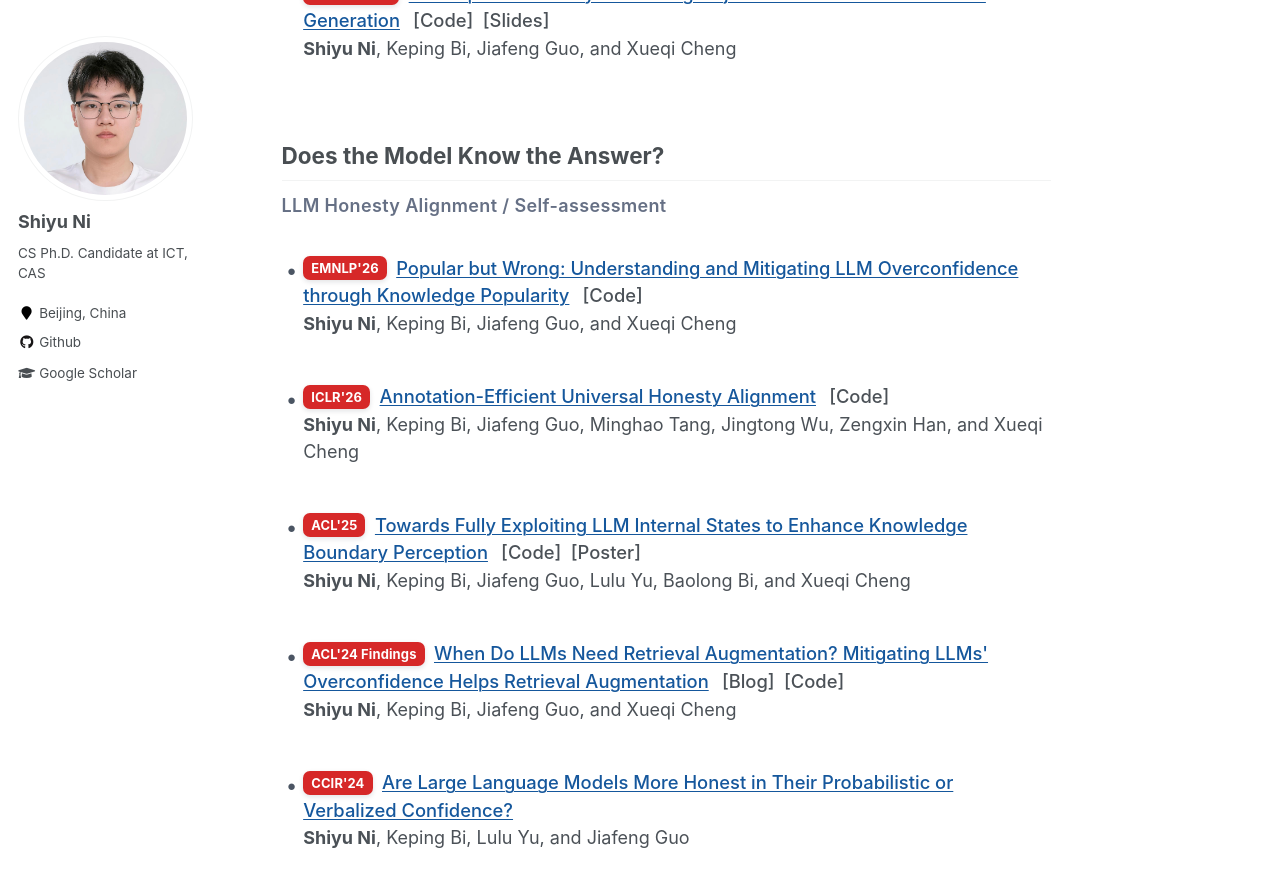
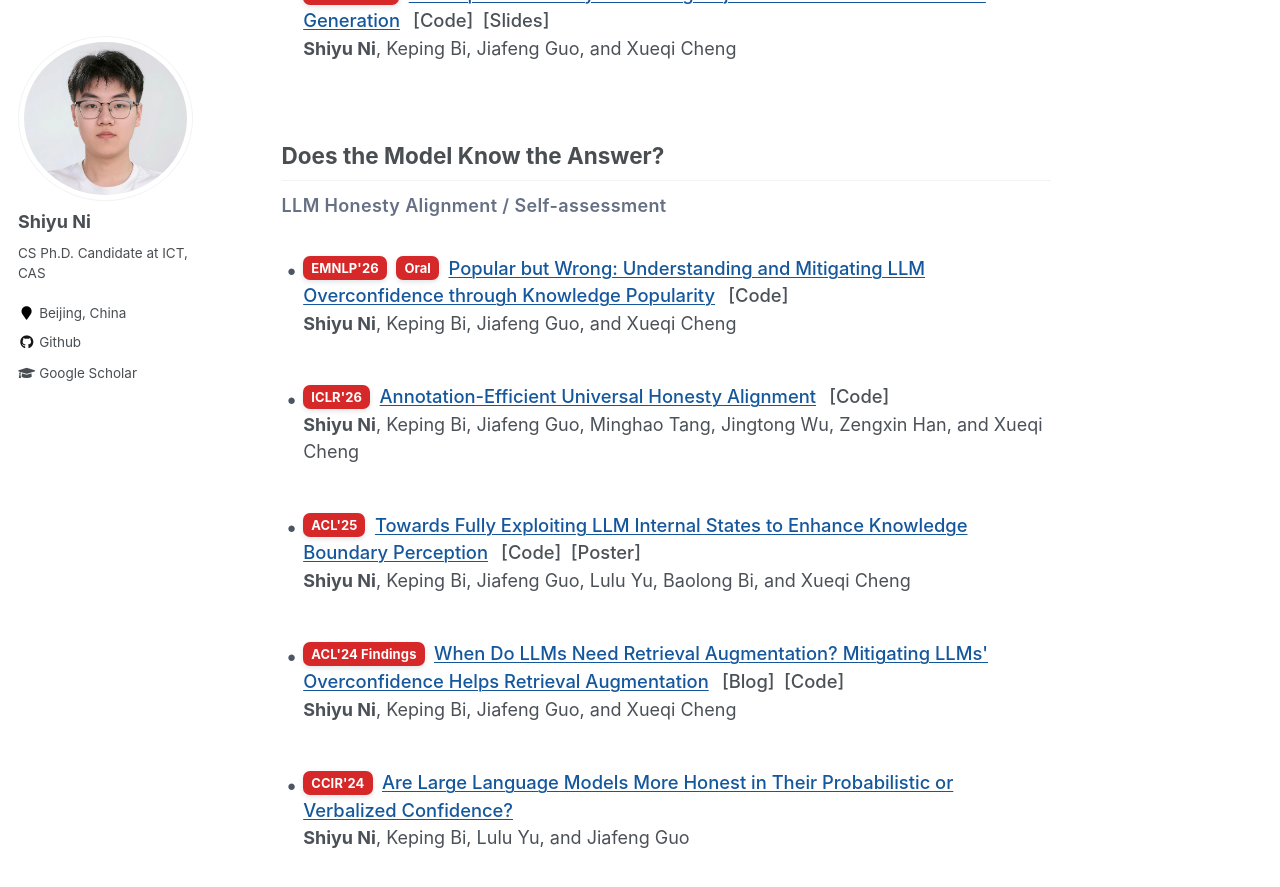
Before and after one commit to ShiyuNee/ShiyuNee.github.io, a Jekyll site: the page built from _pages/publications.md, in a window 1280 px wide and 900 px high, scrolled down 500 px. Shown: the top 887 px of the window. Built offline with Jekyll 4.4.1, drawn with Linux system fonts in a browser that asks for light colours.

Commit message:
Add Oral badge for EMNLP 2026 publication

```diff
--- a/_data/publications.yml
+++ b/_data/publications.yml
@@ -32,6 +32,7 @@
       accent: blue
       thumbnail: /images/publications/knowledge-popularity.jpg
       conference: EMNLP'26
+      presentation: Oral
       google_citations: 10
       links:
         - label: PDF
--- a/_includes/publication-card.html
+++ b/_includes/publication-card.html
@@ -12,6 +12,9 @@
       {% assign conference_type = paper.conference | downcase %}
       <span class="publication-card__conference{% if conference_type == 'arxiv' or conference_type == 'preprint' %} publication-card__conference--preprint{% endif %}" title="{{ paper.venue }}">{{ paper.conference }}</span>
     {% endif %}
+    {% if paper.presentation %}
+      <span class="publication-card__conference publication-card__presentation" title="Presentation type">{{ paper.presentation }}</span>
+    {% endif %}
     <h3 class="publication-card__title">
       {% if title_url %}<a href="{{ title_url }}" target="_blank" rel="noopener noreferrer">{{ paper.title }}</a>{% else %}{{ paper.title }}{% endif %}
     </h3>
```
